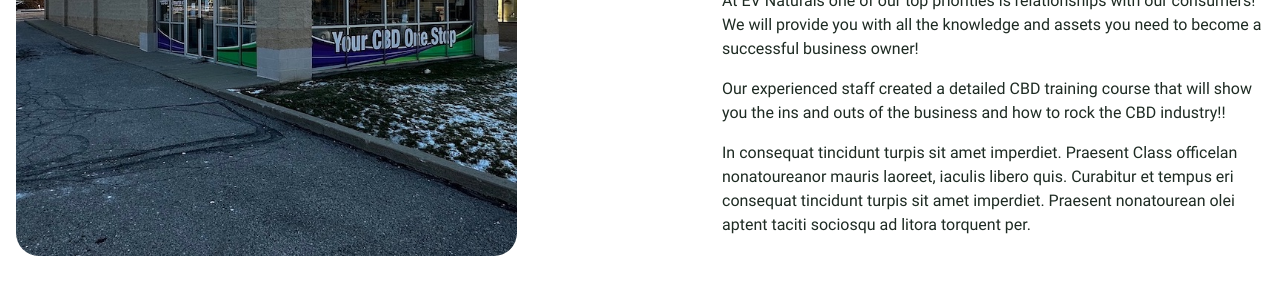
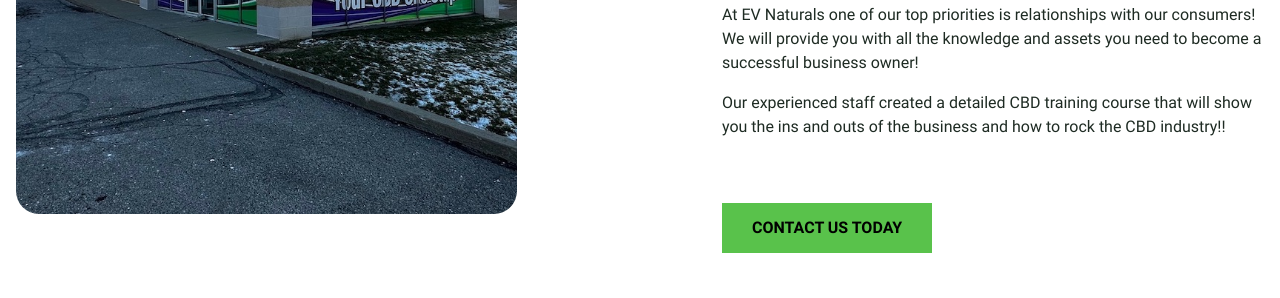
Before and after one commit to bluepixelweb/EV-Naturals, an Eleventy site: page src/pages/franchising.html in a window 1280 px wide. Shown: the part 899-1197 px from the top of the page. Built offline with nearby package versions, Linux system fonts and the light colour scheme; Eleventy itself is replaced by a stand-in of ours; files that its build step writes are made by us from their sources; files whose address does not match are found by name.

Commit message:
remove filler test

```diff
--- a/src/pages/franchising.html
+++ b/src/pages/franchising.html
@@ -42,9 +42,6 @@ eleventyNavigation:
 		<p class="cs-text">
 		Our experienced staff created a detailed CBD training course that will show you the ins and outs of the business and how to rock the CBD industry!!
 		</p>
-      <p class="cs-text">
-                In consequat tincidunt turpis sit amet imperdiet. Praesent Class officelan nonatoureanor mauris laoreet, iaculis libero quis. Curabitur et tempus eri consequat tincidunt turpis sit amet imperdiet. Praesent nonatourean olei aptent taciti sociosqu ad litora torquent per.
-            </p>
       <a href="/contact" class="button-solid">Contact Us Today</a>
     </div>
   </div>
```
